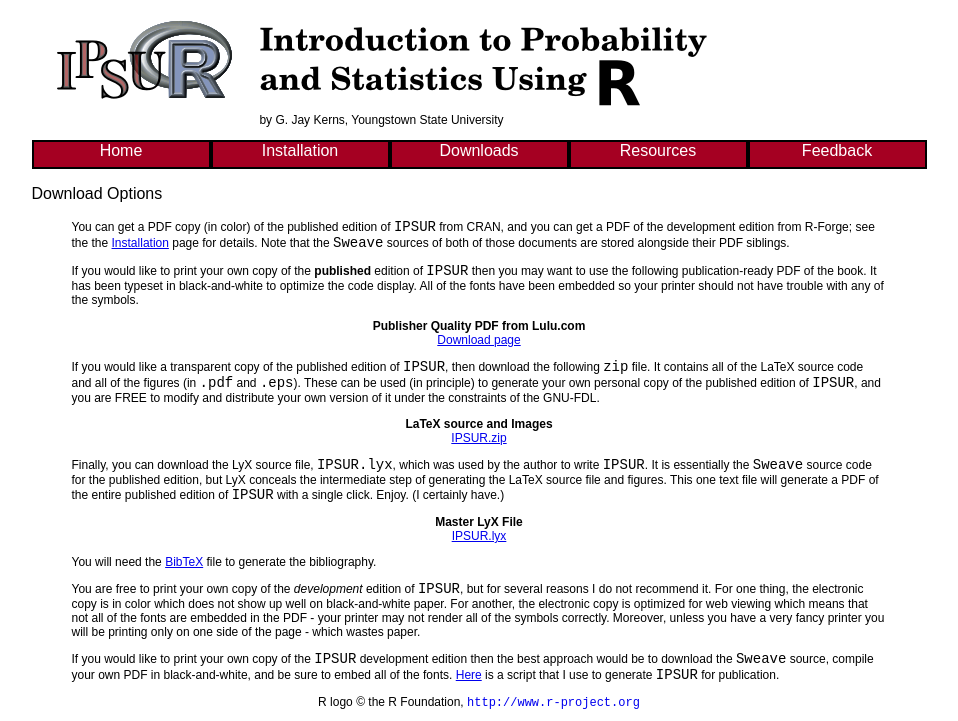
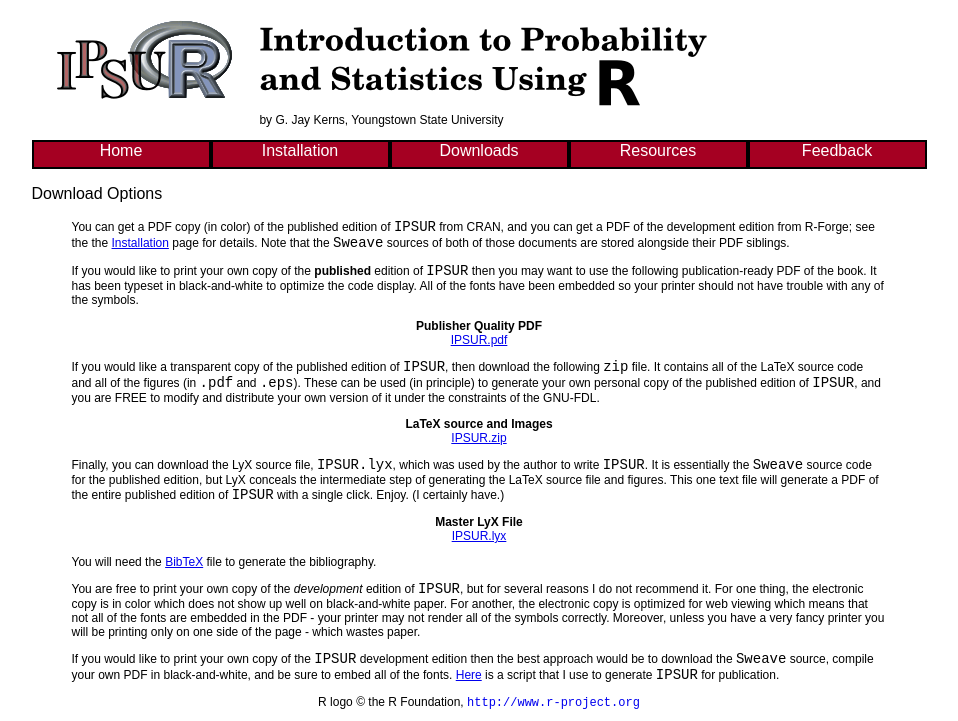
Before and after one commit to r-forge/ipsur, a PHP site: page /book/downloads.php in a window 1280 px wide. Shown: the top 721 px of the page, without its empty margins (161-1119 px from the left). Run offline with PHP 8.4, Linux system fonts and the light colour scheme.

Commit message:
small changes, changed download of IPSUR.pdf
git-svn-id: svn://svn.r-forge.r-project.org/svnroot/ipsur@189 edb9625f-4e0d-4859-8d74-9fd3b1da38cb

```diff
--- a/www/book/downloads.php
+++ b/www/book/downloads.php
@@ -45,8 +45,8 @@ If you would like to print your own copy of the <strong>published</strong> editi
 
 <p>
 <div align="center">
-	<strong>Publisher Quality PDF from Lulu.com</strong><br />
-	<a href="http://www.lulu.com/product/download/introduction-to-probability-and-statistics-using-r/6272282">Download page</a>
+	<strong>Publisher Quality PDF</strong><br />
+	<a href="download/IPSUR.pdf">IPSUR.pdf</a>
 </div>
 </p>
 
```
Also changed, not shown: 2 other files.
